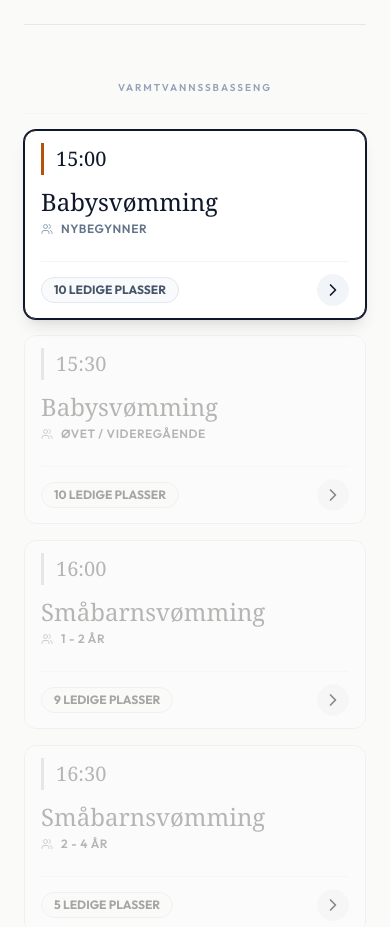
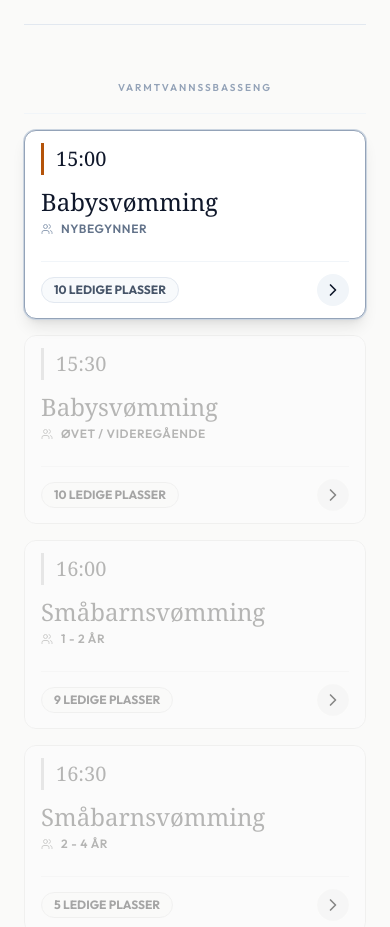
Before and after one commit to EvenHjartholm/Idrettsbarna-hjemmeside, a React (Vite) app: page / in a window 390 px wide. Shown: the part 6401-7328 px from the top of the page. Built offline with nearby package versions, Linux system fonts and the light colour scheme.

Commit message:
STYLE: Soften mobile focus border color from slate-900 to slate-400

```diff
--- a/components/NordicSessionCard.tsx
+++ b/components/NordicSessionCard.tsx
@@ -36,7 +36,7 @@ const NordicSessionCard: React.FC<NordicSessionCardProps> = React.memo(({
             disabled={!isActive}
             className={`session-card-nordic w-full group text-left px-4 py-3 md:px-5 md:py-4 rounded-xl transition-all duration-500 ease-out border relative min-h-[4rem] md:min-h-[5.5rem] ${isActive
                 ? `cursor-pointer ${isFocused
-                    ? 'opacity-100 bg-white shadow-lg border-slate-900 ring-1 ring-slate-900 z-10 md:shadow-sm md:border-slate-200 md:ring-0 md:z-auto md:hover:shadow-md md:hover:border-slate-300'
+                    ? 'opacity-100 bg-white shadow-lg border-slate-400 ring-1 ring-slate-300 z-10 md:shadow-sm md:border-slate-200 md:ring-0 md:z-auto md:hover:shadow-md md:hover:border-slate-300'
                     : 'opacity-50 md:opacity-100 hover:opacity-100 grayscale md:grayscale-0 hover:grayscale-0 bg-white/60 md:bg-white border-slate-200 hover:shadow-md'}`
                 : 'bg-slate-50 opacity-30 cursor-default border-slate-100 grayscale'}`}
         >
```
